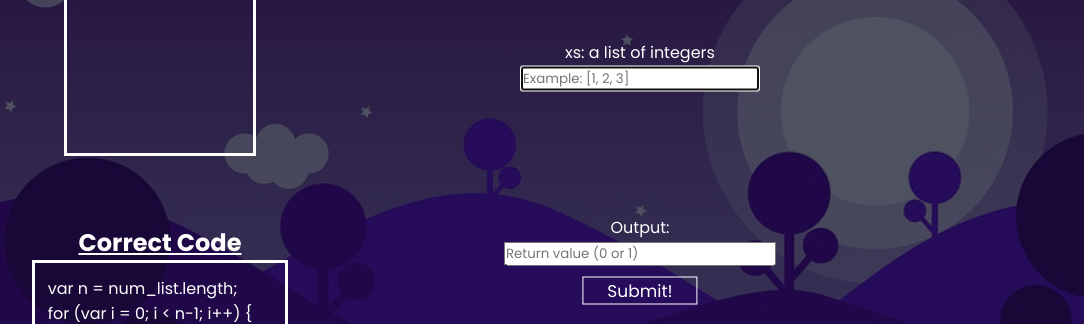
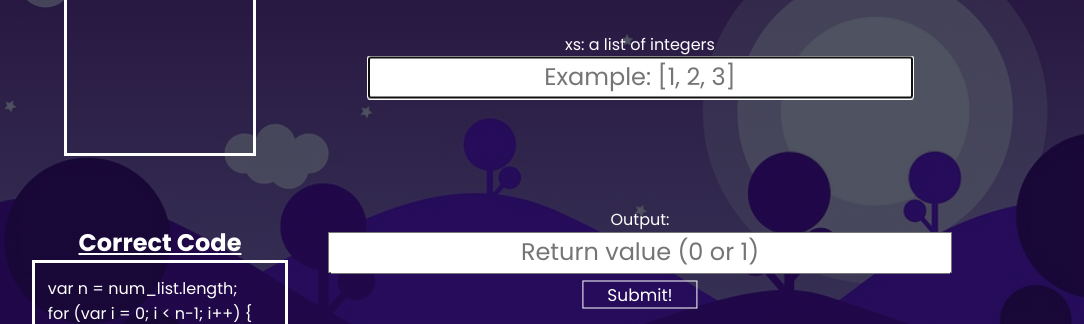
Before and after one commit to DragonSlayerXavier/Bug-eecha, a plain HTML site: page index.html in a window 1280 px wide. Shown: the part 175-499 px from the top of the page, 0-1084 px from the left. Drawn offline with Linux system fonts and the light colour scheme.

Commit message:
Design changes

```diff
--- a/index.html
+++ b/index.html
@@ -30,7 +30,7 @@
     <div>
       <div class="output_div">
         <label for="output">Output:</label><br>
-        <input type="text" id="output" name="output"><br><br><br>
+        <input type="text" id="output" name="output" class="output_box"><br><br><br>
         <!--<input type = "submit" value = "Submit">-->
         <button type="button" onclick="runFunc()" id="execute">Submit!</button>
       </div>
--- a/script.js
+++ b/script.js
@@ -50,14 +50,14 @@ function qload() {
         setAttributes(label, { "for": `input${i}`, "class": "input_label" });
         var textbox = document.createElement("input");
         setAttributes(textbox, { "type": "text", "id": `input${i}`, "class": "input_box", "name": `input${i}`, "placeholder": data.database[rand].in_desc[i - 1] });
-        textbox.setAttribute("size", textbox.getAttribute("placeholder").length);
+        textbox.setAttribute("size", textbox.getAttribute("placeholder").length * 2.5);
         div.appendChild(label);
         div.appendChild(document.createElement("br"));
         div.appendChild(textbox);
         document.getElementById("input_div").appendChild(div);
     }
     document.getElementById("output").setAttribute("placeholder", data.database[rand].out_desc);
-    document.getElementById("output").setAttribute("size", document.getElementById("output").getAttribute("placeholder").length);
+    document.getElementById("output").setAttribute("size", document.getElementById("output").getAttribute("placeholder").length * 2.5);
     setHearts();
     clear_and_focus();
     //document.getElementById("input1").focus();
--- a/style.css
+++ b/style.css
@@ -48,15 +48,6 @@
     top: 20%;
     left: 85%;
 }
-nav{
-    display: flex;
-    padding: 2% 6%;
-    justify-content: space-between;
-    align-items: center;
-}
-nav img{
-    width: 150px;
-}
 #question{
     width: 50%;
     color: #fff;
@@ -77,6 +68,22 @@ nav img{
     transform: translate(-50%,-50%);
     text-align: center;
     font-size: 62 px;
+}
+.input_box{
+    text-align: center;
+    padding-top: 6px;
+    height: 32px;
+}
+.input_box::-webkit-input-placeholder{
+    font-size: 24px;
+}
+.output_box{
+    text-align: center;
+    padding-top: 6px;
+    height: 32px;
+}
+.output_box::-webkit-input-placeholder{
+    font-size: 24px;
 }
 .output_div{
     width: 90%;
@@ -117,7 +124,7 @@ nav img{
 .boxes2{
     position: absolute;
     left: 27%;
-    top: 75%;
+    top: 80%;
 }
 #win{
     width: 90%;
```
